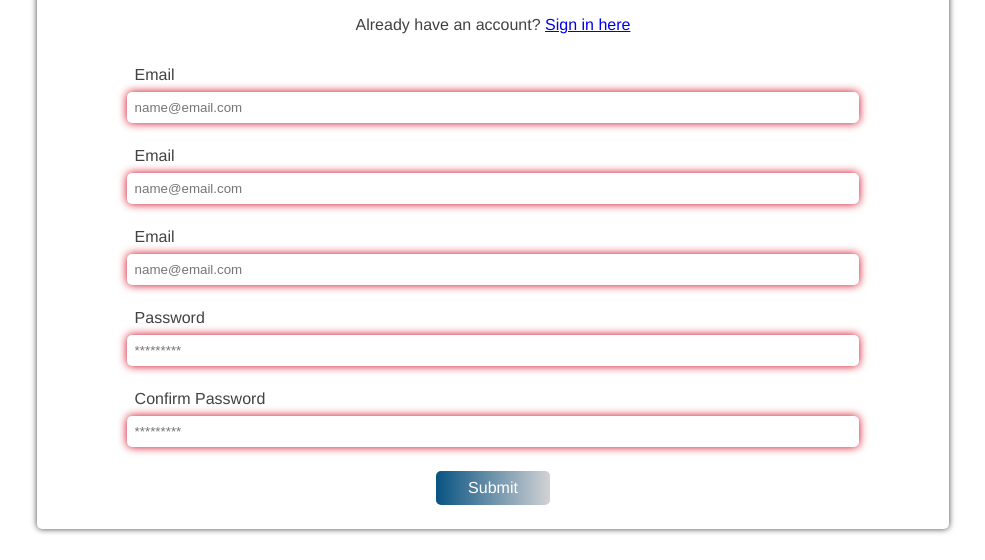
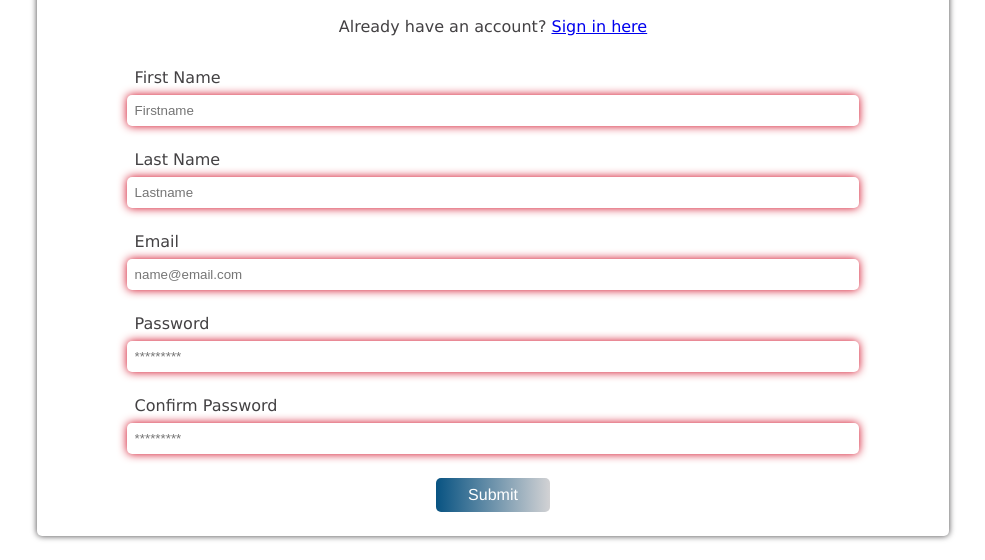
Before and after one commit to afrench53198/TX-website, a website: page brother-sign-up.html in a window 1280 px wide. Shown: the part 500-1060 px from the top of the page, without its empty margins (147-1132 px from the left). Drawn offline with Linux system fonts and the light colour scheme.

Commit message:
Firstname last name in signup

```diff
--- a/brother-sign-up.html
+++ b/brother-sign-up.html
@@ -19,12 +19,13 @@
     <!--frm is form-->
     <form class = "hmlgnfrm" name="home-signup" action="#">
         <img id="logohdr" src="images/tx-unicorn.png">
+        <!--Fields for role number and academic tier-->
         <h3>Brother Sign up</h3>
         <p>Already have an account? <a href="index.html">Sign in here</a></p>
-            <label for="frstnme" id="frstnmelbl">Email</label>
-            <input type="text" id="" name="eml" placeholder="name@email.com" required/>
-            <label for="eml" id="emlbl">Email</label>
-            <input type="email" id="eml" name="eml" placeholder="name@email.com" required/>
+            <label for="frstnme" id="frstnmelbl" >First Name</label>
+            <input type="text"  id="frstnme" name="frstnme" placeholder="Firstname" required/>
+            <label for="lstnme"  id="lstnmelbl">Last Name</label>
+            <input type="text"  id="lstnme" name="lstnme" placeholder="Lastname" required/>
             <label for="eml" id="emlbl">Email</label>
             <input type="email" id="eml" name="eml" placeholder="name@email.com" required/>
             <label for="pswrd" id="pswrdlbl">Password</label>
--- a/js/index.js
+++ b/js/index.js
@@ -24,6 +24,7 @@ window.onload = function () {
             // if response = ok - sign in
         }
     }
+
 // Call functions
     submitButton.addEventListener("click",validateForm,false);
 }
--- a/sass/screen.scss
+++ b/sass/screen.scss
@@ -143,7 +143,7 @@ form > * {
 }
 @mixin frmgrd {
     display: grid;
-    grid-template-columns: 1fr 2fr 1fr;
+    grid-template-columns: 1fr 1fr 1fr 1fr;
     align-content: center;
     justify-items: center;
     justify-content: center;
@@ -157,7 +157,6 @@ form > * {
         grid-column: 1/-1;
         width: 80%
     }
-
     label {
         grid-column: 1/-1;
         text-align: left;
@@ -172,8 +171,11 @@ form > * {
     p {
         grid-column: 1/-1;
     }
+    .hlf {
+        grid-column: span 2;
+    }
+
 }
-
 
 @mixin lgnfrm {
     @include frmgrd();
```
Also changed, not shown: study-hours.html (added), stylesheets/screen.css.
